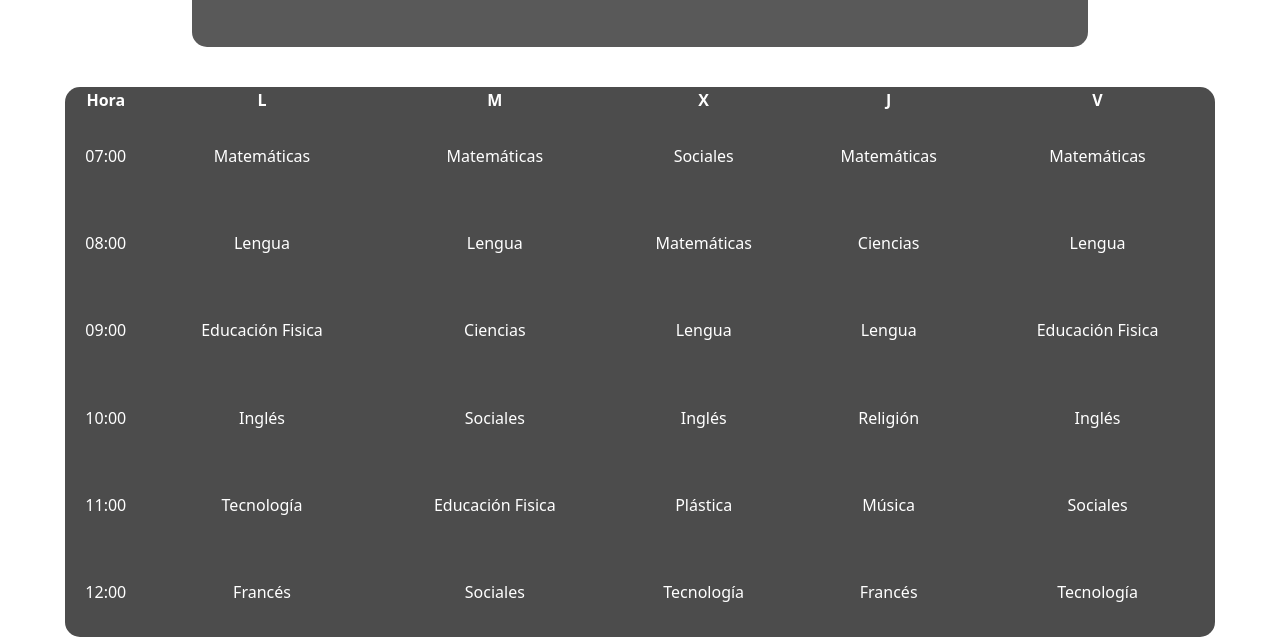
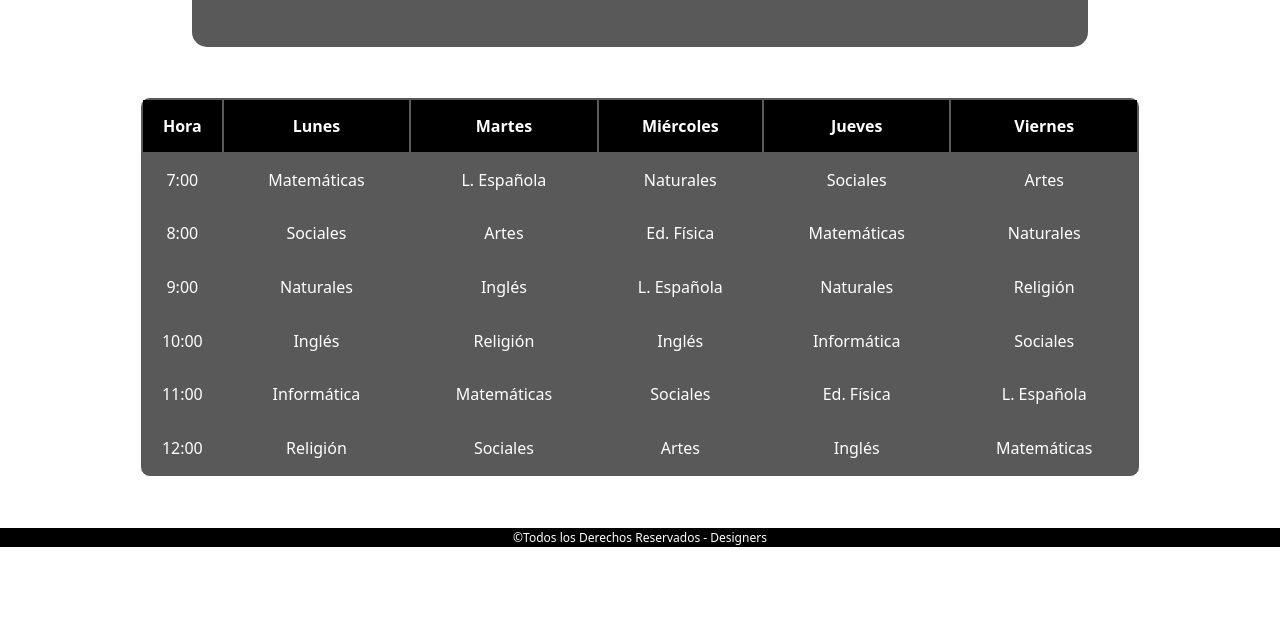
Before and after one commit to DesignersOnTop/JES, a plain HTML site: page a-asignacionHorario.html in a window 1280 px wide. Shown: the part 308-948 px from the top of the page. After the commit the page ends 855 px from the top, so only its background shows below. Drawn offline with Linux system fonts and the light colour scheme.

Commit message:
arreglado forma de tabla

```diff
--- a/a-asignacionHorario.html
+++ b/a-asignacionHorario.html
@@ -74,67 +74,64 @@
                         </article>
                     </div>
                 </section>
-                    <table class="tabla-perfil">
-                        <thead>
-                            <tr>
+            <section class="tabla-centrar">
+                <table class="tabla-horario">
+                    <tr class="tabla-cabecera">
                         <th>Hora</th>
-                                <th>L</th>
-                                <th>M</th>
-                                <th>X</th>
-                                <th>J</th>
-                                <th>V</th>
-                            </tr>
-                        </thead>
-                        <tbody>
-                            <tr>
-                                <td>07:00</td>
-                                <td>Matemáticas</td>
-                                <td>Matemáticas</td>
-                                <td>Sociales</td>
-                                <td>Matemáticas</td>
-                                <td>Matemáticas</td>
+                        <th>Lunes</th>
+                        <th>Martes</th>
+                        <th>Miércoles</th>
+                        <th>Jueves</th>
+                        <th>Viernes</th>
                     </tr>
                     <tr>
-                                <td>08:00</td>
-                                <td>Lengua</td>
-                                <td>Lengua</td>
+                        <td>7:00</td>
                         <td>Matemáticas</td>
-                                <td>Ciencias</td>
-                                <td>Lengua</td>
+                        <td>L. Española</td>
+                        <td>Naturales</td>
+                        <td>Sociales</td>
+                        <td>Artes</td>
                     </tr>
                     <tr>
-                                <td>09:00</td>
-                                <td>Educación Fisica</td>
-                                <td>Ciencias</td>
-                                <td>Lengua</td>
-                                <td>Lengua</td>
-                                <td>Educación Fisica</td>
+                        <td>8:00</td>
+                        <td>Sociales</td>
+                        <td>Artes</td>
+                        <td>Ed. Física</td>
+                        <td>Matemáticas</td>
+                        <td>Naturales</td>
+                    </tr>
+                    <tr>
+                        <td>9:00</td>
+                        <td>Naturales</td>
+                        <td>Inglés</td>
+                        <td>L. Española</td>
+                        <td>Naturales</td>
+                        <td>Religión</td>
                     </tr>
                     <tr>
                         <td>10:00</td>
                         <td>Inglés</td>
-                                <td>Sociales</td>
-                                <td>Inglés</td>
                         <td>Religión</td>
                         <td>Inglés</td>
+                        <td>Informática</td>
+                        <td>Sociales</td>
                     </tr>
                     <tr>
                         <td>11:00</td>
-                                <td>Tecnología</td>
-                                <td>Educación Fisica</td>
-                                <td>Plástica</td>
-                                <td>Música</td>
+                        <td>Informática</td>
+                        <td>Matemáticas</td>
                         <td>Sociales</td>
+                        <td>Ed. Física</td>
+                        <td>L. Española</td>
                     </tr>
                     <tr>
                         <td>12:00</td>
-                                <td>Francés</td>
+                        <td>Religión</td>
                         <td>Sociales</td>
-                                <td>Tecnología</td>
-                                <td>Francés</td>
-                                <td>Tecnología</td>
+                        <td>Artes</td>
+                        <td>Inglés</td>
+                        <td>Matemáticas</td>
                     </tr>
-                        </tbody>
                 </table>
             </section>
         </main>
--- a/css/estilos.css
+++ b/css/estilos.css
@@ -174,7 +174,7 @@ footer {
 
 .tabla-horario {
     border: 1px solid #FFF;
-    background-color: #000;
+    background-color: rgba(0, 0, 0, 0.65);
     margin: 0 auto;
     color: #FFF;
     height: 380px;
@@ -184,6 +184,10 @@ footer {
 
 .tabla-centrar {
     padding: 50px 0;
+}
+
+.tabla-horario th {
+    background-color: #000;
 }
 
 .tabla-horario td {
--- a/css/estilosS.css
+++ b/css/estilosS.css
@@ -499,15 +499,25 @@ div .id-Admi {
     transform: translateX(-120px) translateY(-60px);
 }
 
-.tabla-perfil {
-    background-color: rgba(0, 0, 0, 0.7);
+.tabla-horario {
+    border: 1px solid #FFF;
+    background-color: rgba(0, 0, 0, 0.65);
+    margin: 0 auto;
     color: #FFF;
-    margin: 0 auto;
-    margin-top: 40px;
-    margin-bottom: 40px;
-    border-radius: 15px;
-    width: 1150px;
-    height: 550px;
+    height: 380px;
+    width: 1000px;
+    border-radius: 10px;
+}
+
+.tabla-centrar {
+    padding: 50px 0;
+}
+
+.tabla-cabecera {
+    background-color: #000;
+}
+
+.tabla-horario td {
     text-align: center;
 }
 
```
Also changed, not shown: p_horario.html (+1 -1 lines). Lines whose indentation alone changed are shown as unchanged.
